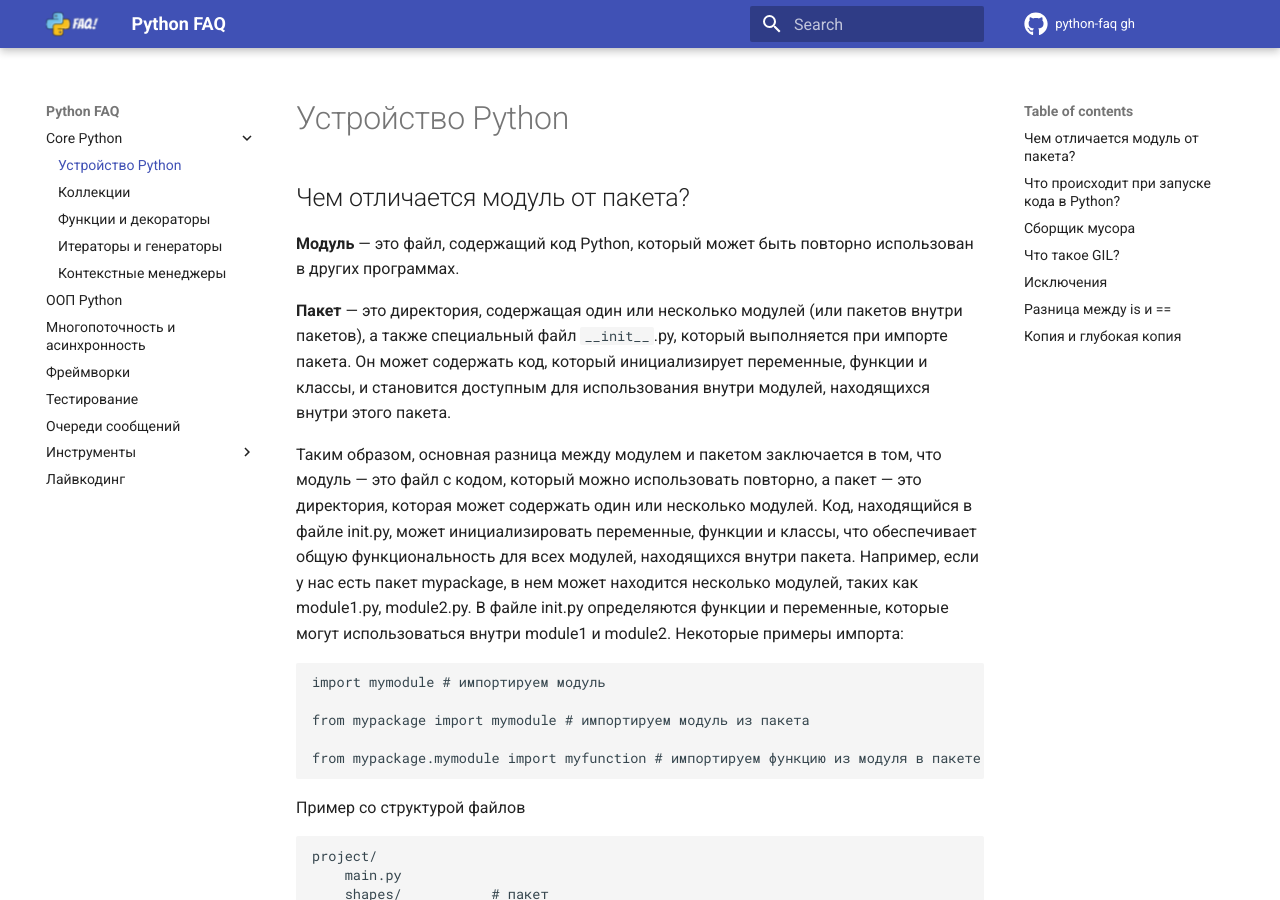
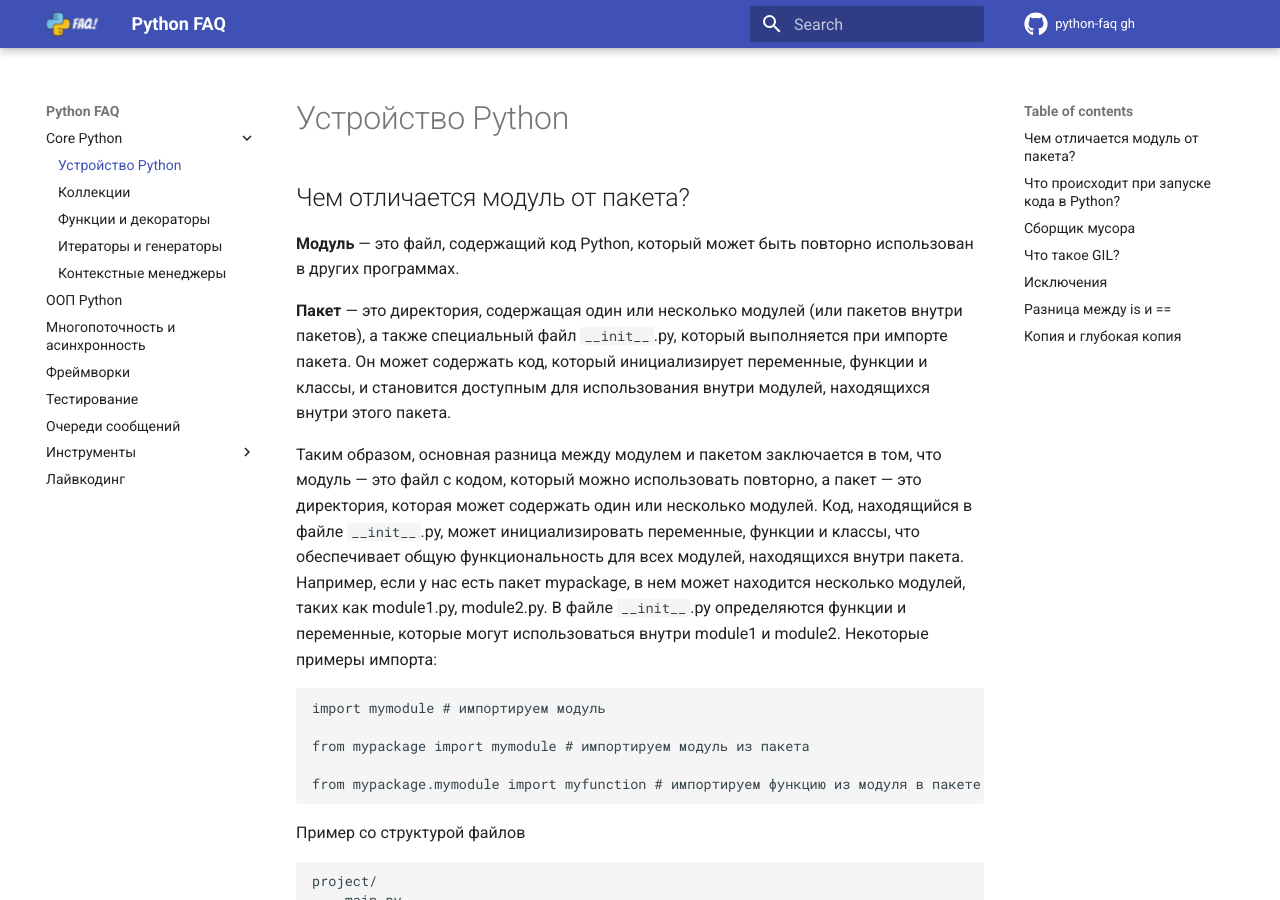
Before and after one commit to u-cha/python-faq, an MkDocs documentation site: the page built from docs/structure_python.md, in a window 1280 px wide and 900 px high. Built offline with MkDocs 1.6.1 and Material for MkDocs 9.7.7, drawn with Linux system fonts in a browser that asks for light colours; comment, search, counter and statistics services are not loaded.

```diff
--- a/docs/structure_python.md
+++ b/docs/structure_python.md
@@ -9,8 +9,8 @@ description: Вопросы и ответы по устройству Python н
 
 **Пакет** — это директория, содержащая один или несколько модулей (или пакетов внутри пакетов), а также специальный файл `__init__`.py, который выполняется при импорте пакета. Он может содержать код, который инициализирует переменные, функции и классы, и становится доступным для использования внутри модулей, находящихся внутри этого пакета.
 
-Таким образом, основная разница между модулем и пакетом заключается в том, что модуль — это файл с кодом, который можно использовать повторно, а пакет — это директория, которая может содержать один или несколько модулей. Код, находящийся в файле init.py, может инициализировать переменные, функции и классы, что обеспечивает общую функциональность для всех модулей, находящихся внутри пакета.
-Например, если у нас есть пакет mypackage, в нем может находится несколько модулей, таких как module1.py, module2.py. В файле init.py определяются функции и переменные, которые могут использоваться внутри module1 и module2.
+Таким образом, основная разница между модулем и пакетом заключается в том, что модуль — это файл с кодом, который можно использовать повторно, а пакет — это директория, которая может содержать один или несколько модулей. Код, находящийся в файле `__init__`.py, может инициализировать переменные, функции и классы, что обеспечивает общую функциональность для всех модулей, находящихся внутри пакета.
+Например, если у нас есть пакет mypackage, в нем может находится несколько модулей, таких как module1.py, module2.py. В файле `__init__`.py  определяются функции и переменные, которые могут использоваться внутри module1 и module2.
 Некоторые примеры импорта:
 
     import mymodule # импортируем модуль
```
